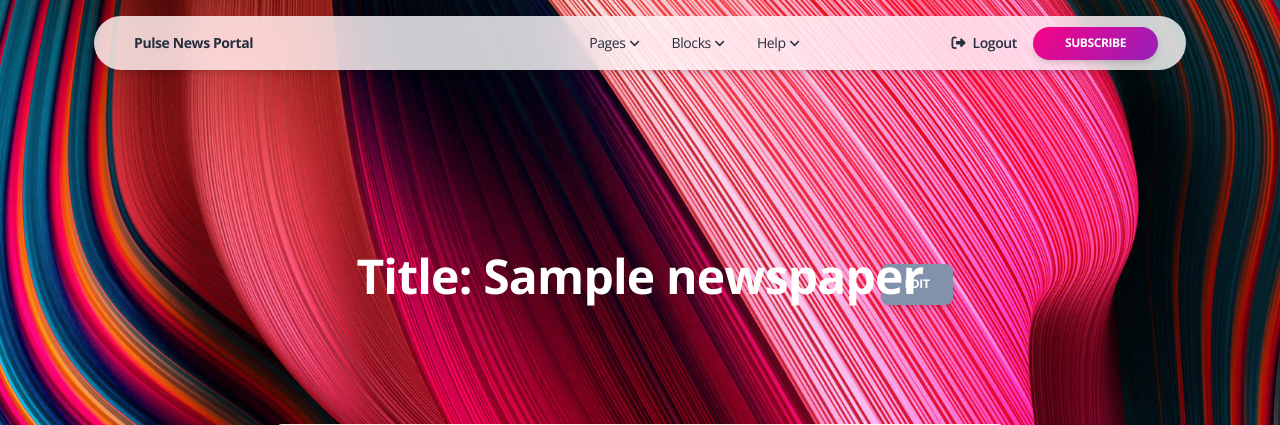
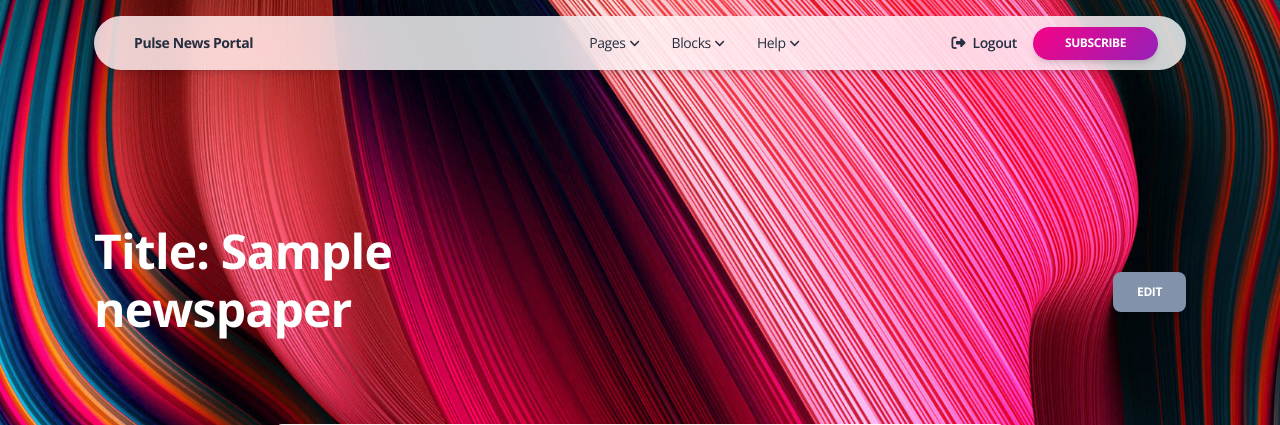
Before and after one commit to vburkalo/news-agency, a Django app: page /pulse/newspapers/1/ in a window 1280 px wide. Shown: the top 425 px of the page. Run offline with Django 5.2, Linux system fonts and the light colour scheme; a user stored in the database is signed in; tables that the repository leaves empty hold one stand-in row (values such as "Sample post"); some libraries are stand-ins or nearby versions.

Commit message:
updated html files newspaper detail newspaper list to show elements on the page correctly

```diff
--- a/templates/pulse/newspaper_detail.html
+++ b/templates/pulse/newspaper_detail.html
@@ -11,10 +11,12 @@
 <header class="header-2">
     <div class="page-header section-height-75 relative" style="background-image: url('{{ ASSETS_ROOT }}/img/curved-images/curved11.jpg')">
         <div class="container">
-                <div class="row">
-                    <div class="col-lg-7 text-center mx-auto">
+            <div class="row justify-content-between align-items-center">
+                <div class="col-lg-6 text-center text-lg-left">
                     <h1 class="text-white pt-3 mt-n5">Title: {{ newspaper.title }}</h1>
-                        <a class="btn btn-secondary" style="float: right; margin-top: -48px;" href="{% url 'pulse:newspaper-update' pk=newspaper.id %}">Edit</a>
+                </div>
+                <div class="col-lg-6 d-flex justify-content-lg-end justify-content-center mt-4 mt-lg-0">
+                    <a class="btn btn-secondary" href="{% url 'pulse:newspaper-update' pk=newspaper.id %}">Edit</a>
                 </div>
             </div>
         </div>
```
Also changed, not shown: templates/pulse/newspaper_list.html (+10 -33 lines). Lines whose indentation alone changed are shown as unchanged.
